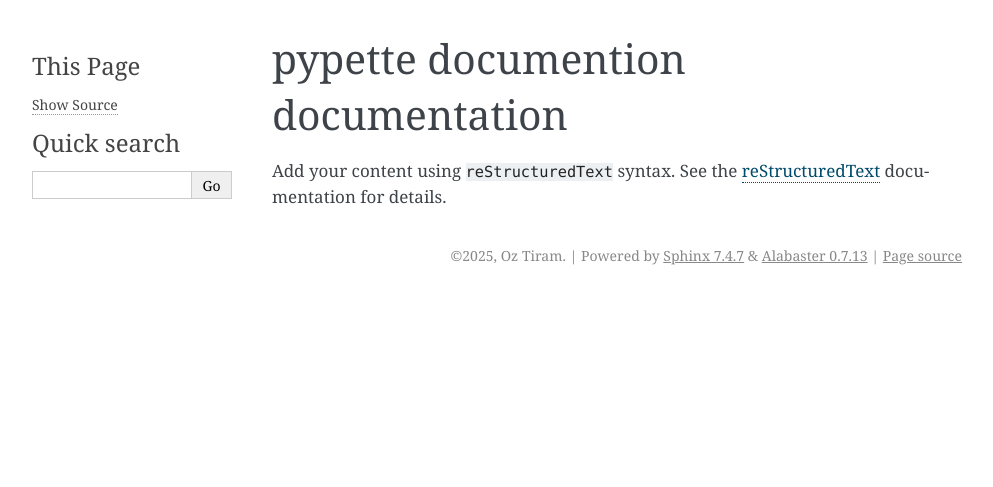
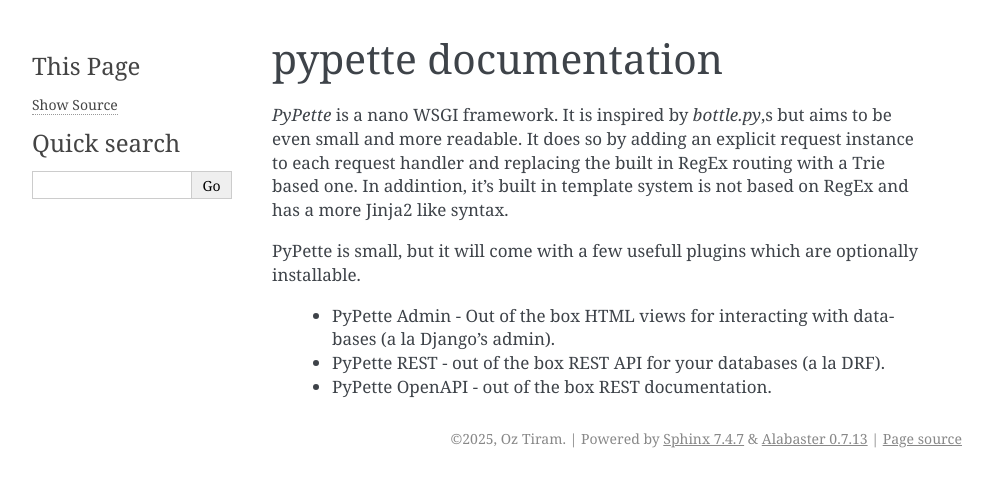
Before and after one commit to oz123/pypette, a Sphinx documentation site: the page built from docs/source/index.rst, in a window 1280 px wide. Shown: the top 487 px of the page, without its empty margins (148-1141 px from the left). Built offline with Sphinx 7.4.7, drawn with Linux system fonts in a browser that asks for light colours.

Commit message:
Add some docs

```diff
--- a/docs/source/index.rst
+++ b/docs/source/index.rst
@@ -3,14 +3,25 @@
    You can adapt this file completely to your liking, but it should at least
    contain the root `toctree` directive.
 
-pypette documention documentation
+pypette documentation
 =================================
-
-Add your content using ``reStructuredText`` syntax. See the
-`reStructuredText <https://www.sphinx-doc.org/en/master/usage/restructuredtext/index.html>`_
-documentation for details.
 
 
 .. toctree::
    :maxdepth: 2
    :caption: Contents:
+
+
+`PyPette` is a nano WSGI framework. It is inspired by `bottle.py`,s but aims
+to be even small and more readable. It does so by adding an explicit request
+instance to each request handler and replacing the built in RegEx routing with
+a Trie based one. In addintion, it's built in template system is not based
+on RegEx and has a more Jinja2 like syntax.
+
+PyPette is small, but it will come with a few usefull plugins which are optionally
+installable.
+
+ * PyPette Admin - Out of the box HTML views for interacting with databases (a la
+   Django's admin).
+ * PyPette REST - out of the box REST API for your databases (a la DRF).
+ * PyPette OpenAPI - out of the box REST documentation.
```
